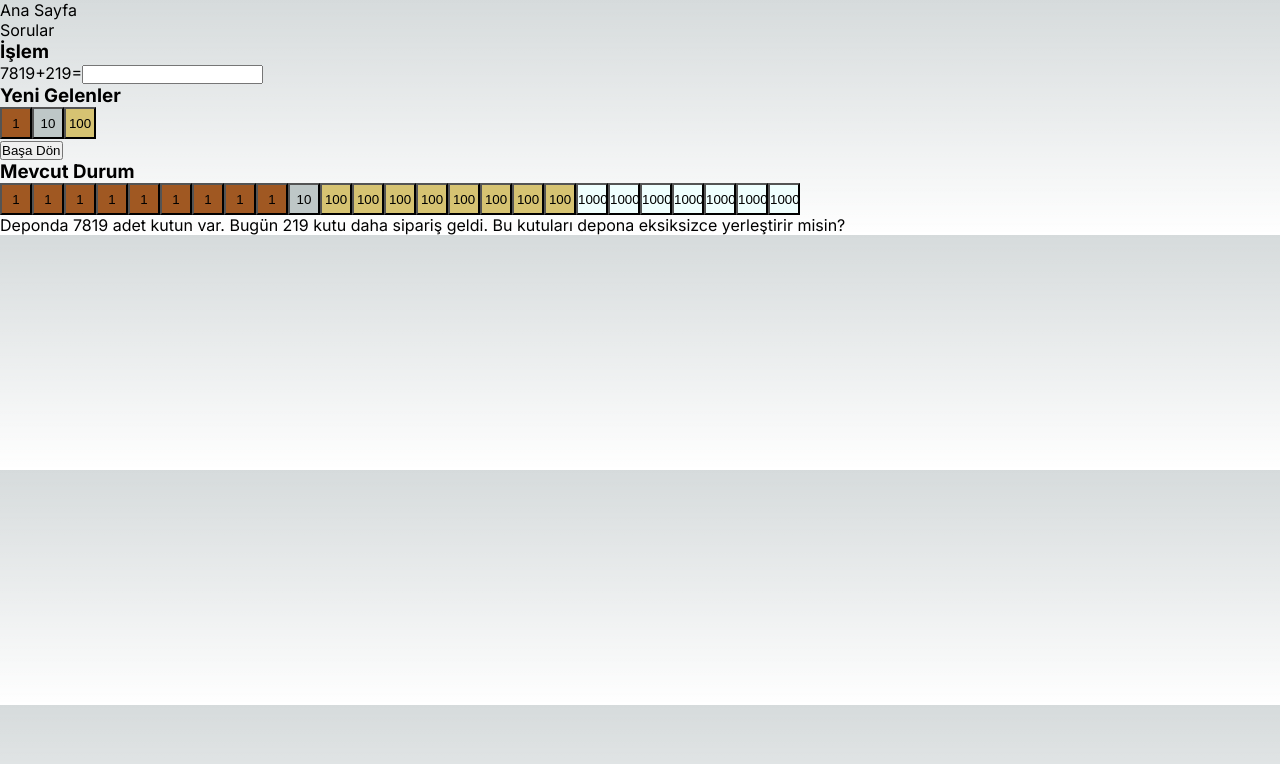
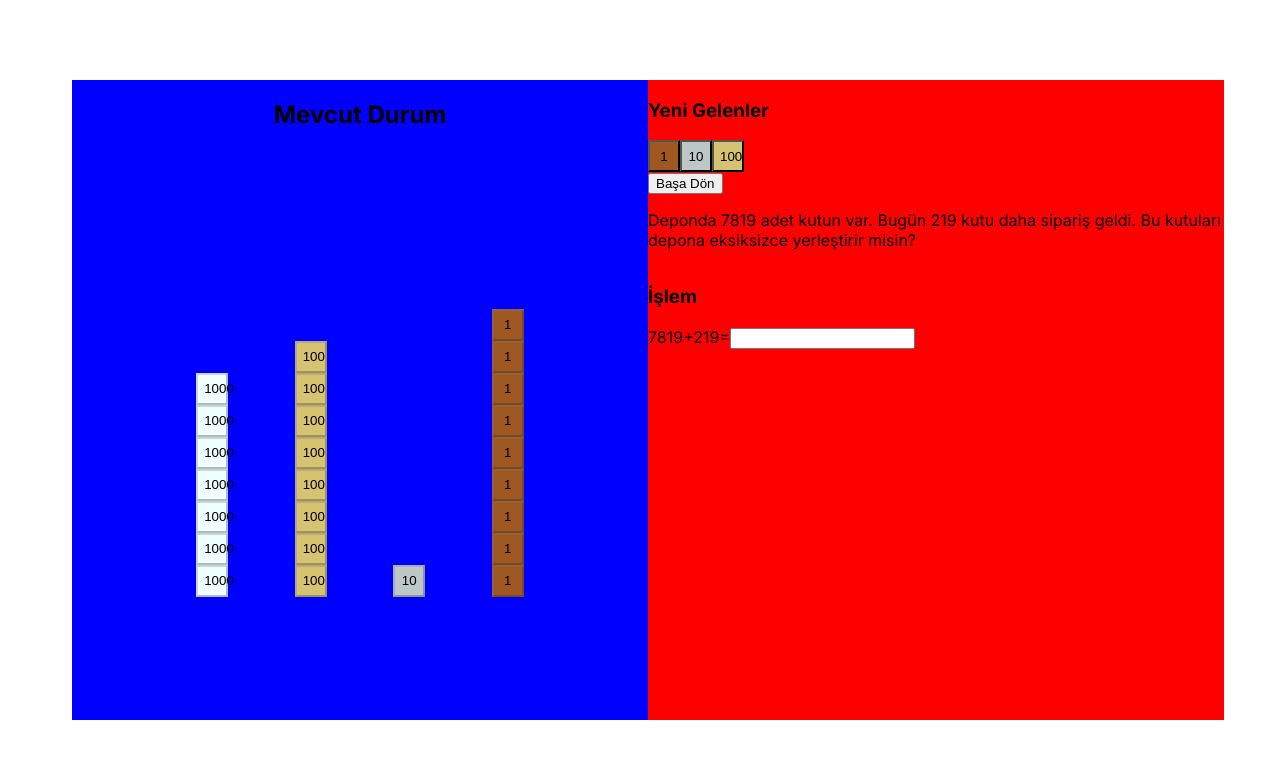
Before and after one commit to chatonode/math-game-plus-minus-demo-client, a Next.js app: page /questions/1 in a window 1280 px wide. Shown: the top 764 px of the page. Built offline with nearby package versions, Linux system fonts and the light colour scheme.

Commit message:
Added layout stylings and operation logic

```diff
--- a/app/_helpers/BoxHelper.ts
+++ b/app/_helpers/BoxHelper.ts
@@ -29,3 +29,23 @@ export const convertFromNumToActiveBoxDigits = (numberValue: number) => {
 
     return numberValues
 }
+
+// TODOOOO
+export const getClicksLeft = (currentTotal: number, boxDigit: number) => {
+    const currentTotals = Array.from(currentTotal.toString()).reverse()
+
+
+    const clicksLeft = currentTotals.find((e, i) => {
+        console.log('i', i, '   ', 'boxDigit', boxDigit)
+        // if (i !== boxDigit) {
+        //     return // early
+        // }
+
+        return i !== boxDigit
+    })
+
+    console.log('clicksLeftHelper', clicksLeft)
+
+
+    return parseInt(clicksLeft as string)
+}
--- /dev/null
+++ b/app/components/Addition/Addition.module.css
@@ -0,0 +1,15 @@
+.bar {
+  height: 100%;
+  width: 50%;
+  display: flex;
+  flex-direction: column;
+}
+
+.leftbar {
+  background-color: blue;
+  align-items: center;
+}
+
+.rightbar {
+  background-color: red;
+}
--- a/app/components/Addition/Addition.tsx
+++ b/app/components/Addition/Addition.tsx
@@ -2,13 +2,16 @@
 
 import { useReducer, useCallback, useEffect } from 'react'
 
+import AdditionBoxes from './AdditionBoxes'
 import Box from '../UI/InGame/Box'
-import Boxes from '../UI/InGame/Boxes'
+
+import classes from './Addition.module.css'
 
 import {
   convertFromNumToBoxDigits,
   convertFromBoxDigitsToNum,
   convertFromNumToActiveBoxDigits,
+  getClicksLeft,
 } from '@/app/_helpers/BoxHelper'
 
 import { TQuestionData, EOperationType } from '@/app/context/dummy-context'
@@ -144,34 +147,62 @@ const Addition = (props: TAdditionProps) => {
       })
     }
 
-    if (actual >= expected) {
+    if (actual > expected) {
       dispatch({
         type: EAdditionActionType.FAILURE,
       })
     }
   }, [state.first_part.current_total])
 
-  const activeBoxes = convertFromNumToActiveBoxDigits(
+  state.first_part.current_box_status
+
+  // TODOOOO
+  const ActiveBoxList = convertFromNumToActiveBoxDigits(
     props.question.params.number_to_operate
   ).map((numberValue, boxDigit) => {
-    // console.log(numberValue, boxDigit)
-    console.log(state.first_part.current_total)
-    console.log(props.question.params.expected_result)
+    const boxValue = Math.pow(10, boxDigit)
+    const boxType = boxValue.toString() as EBoxType
+    const boxClicksLeft = getClicksLeft(state.first_part.current_total, boxDigit)
+
+    // Edge Case: One Less Column
+    if (boxValue > props.question.params.number_to_operate) {
+      return // Early
+    }
 
     return (
       <Box
-        key={numberValue * boxDigit}
-        id={(numberValue * boxDigit).toString()}
-        type={Math.pow(10, boxDigit).toString() as EBoxType}
+        key={numberValue * boxValue}
+        id={(numberValue * boxValue).toString()}
+        type={boxType}
         onAdd={addBoxHandler}
-        disabled={state.first_part.finished}
+        disabled={state.first_part.finished === true ? true : undefined}
+        clicksLeft={boxClicksLeft}
       />
     )
   })
 
   return (
     <>
-      <main>
+      <main className="container">
+        <div className={`${classes.bar} ${classes.leftbar}`}>
+          <h2>Mevcut Durum</h2>
+          <AdditionBoxes boxColumns={state.first_part.current_box_status} />
+        </div>
+
+        <div className={`${classes.bar} ${classes.rightbar}`}>
+          <div>
+            <h3>Yeni Gelenler</h3>
+            <div>{ActiveBoxList}</div>
+            <div>
+              <button onClick={resetQuestionHandler}>Başa Dön</button>
+            </div>
+          </div>
+
+          <div>
+            {!state.first_part.finished && <p>{props.question.first_part}</p>}
+            {state.first_part.finished && <p>{props.question.second_part}</p>}
+          </div>
+
           <div>
             <h3>İşlem</h3>
             <label>{props.question.params.first_number}</label>
@@ -180,21 +211,6 @@ const Addition = (props: TAdditionProps) => {
             <label>=</label>
             <input onChange={totalChangeHandler} />
           </div>
-        <div>
-          <h3>Yeni Gelenler</h3>
-          {/* TODO: Generate Active Boxes */}
-          <div>{activeBoxes}</div>
-          <div>
-            <button onClick={resetQuestionHandler}>Başa Dön</button>
-          </div>
-        </div>
-        <div>
-          <h3>Mevcut Durum</h3>
-          <Boxes numberOfBoxesList={state.first_part.current_box_status} />
-        </div>
-        <div>
-          {!state.first_part.finished && <p>{props.question.first_part}</p>}
-          {state.first_part.finished && <p>{props.question.second_part}</p>}
         </div>
       </main>
     </>
--- /dev/null
+++ b/app/components/Addition/AdditionBoxes.module.css
@@ -0,0 +1,7 @@
+.warehouse-container {
+  height: 70%;
+  width: 80%;
+  display: flex;
+  flex-direction: row-reverse;
+  justify-content: space-evenly;
+}
--- /dev/null
+++ b/app/components/Addition/AdditionBoxes.tsx
@@ -0,0 +1,28 @@
+import classes from './AdditionBoxes.module.css'
+
+import BoxColumn from '../UI/InGame/BoxColumn'
+
+import { EBoxType } from '../UI/InGame/Box'
+
+type TAdditionBoxesProps = React.PropsWithChildren & {
+  boxColumns: number[][]
+}
+
+const AdditionBoxes = (props: TAdditionBoxesProps) => {
+  return (
+    <div className={classes['warehouse-container']}>
+      {/* [[9], [1], [8], [8]] */}
+      {props.boxColumns.map((columnArray, numberOfDigits) => {
+        return (
+          <BoxColumn
+            key={`column-${numberOfDigits + 1}`}
+            boxList={columnArray}
+            boxType={Math.pow(10, numberOfDigits).toString() as EBoxType}
+          />
+        )
+      })}
+    </div>
+  )
+}
+
+export default AdditionBoxes
--- a/app/components/UI/InGame/Box.tsx
+++ b/app/components/UI/InGame/Box.tsx
@@ -1,4 +1,4 @@
-import React from 'react'
+import React, { useState } from 'react'
 
 import classes from './Box.module.css'
 
@@ -11,16 +11,17 @@ export enum EBoxType {
   INFINITE = 'infinite',
 }
 
-// enum
-
 type TBoxProps = React.PropsWithChildren & {
-  id?: string
   type: EBoxType
   onAdd?: (type: EBoxType) => void
+  id?: string
   disabled?: boolean
+  clicksLeft?: number
 }
 
 const Box = (props: TBoxProps) => {
+  const [clicksLeft, setClicksLeft] = useState<number>(props.clicksLeft || 0)
+
   let backgroundColor: string
 
   switch (props.type) {
@@ -44,12 +45,31 @@ const Box = (props: TBoxProps) => {
       break
   }
 
+  console.log('IDBOX', props.id)
+
+  const boxClickHandler = () => {
+    if (props.onAdd) {
+      setClicksLeft((prevClickState) => {
+        if (prevClickState === 0) {
+          // early
+          return prevClickState
+        }
+        return prevClickState--
+      })
+
+      props.onAdd(props.type)
+    }
+
+    console.log('WTF', clicksLeft)
+  }
+
   return (
     <button
       className={classes.box}
       style={{ backgroundColor }}
-      onClick={props.onAdd ? props.onAdd.bind(null, props.type) : undefined}
-      disabled={props.disabled ? props.disabled : undefined}
+      onClick={boxClickHandler}
+      disabled={clicksLeft === 0 ? true : undefined} // TODO: check & log conditions
+      id={props.id}
     >
       <span>{props.type.toString()}</span>
     </button>
--- /dev/null
+++ b/app/components/UI/InGame/BoxColumn.module.css
@@ -0,0 +1,15 @@
+/* .warehouse-container {
+  height: 70%;
+  width: 80%;
+}
+
+.column-container {
+  display: flex;
+  justify-content: space-around;
+} */
+
+.column-container {
+  display: flex;
+  flex-direction: column;
+  justify-content: flex-end;
+}
--- a/app/components/UI/InGame/Boxes.tsx
+++ b/app/components/UI/InGame/BoxColumn.tsx
@@ -1,6 +1,7 @@
 import React from 'react'
 
 import Box, { EBoxType } from './Box'
+import classes from './BoxColumn.module.css'
 
 // const generateBoxType = (boxDigit: string): EBoxType => {
 //   switch (boxDigit) {
@@ -61,39 +62,34 @@ import Box, { EBoxType } from './Box'
 //   return arrayWithBoxObjects
 // }
 
-type TBoxesProps = React.PropsWithChildren & {
-  numberOfBoxesList: number[][]
+type TBoxColumnProps = React.PropsWithChildren & {
+  boxList: number[]
+  boxType: EBoxType
 }
 
-const Boxes = (props: TBoxesProps) => {
+const BoxColumn = (props: TBoxColumnProps) => {
   return (
-    <div>
-      {props.numberOfBoxesList.map((columnArray, numberOfDigits) => {
-        const boxComponents = columnArray.map((numberOfBoxesInColumn) => {
+    <div className={classes['column-container']}>
+      {props.boxList.map((numberOfBoxesInColumn) => {
         // Calculate Box value
-          const valueOfBox = Math.pow(10, numberOfDigits)
-          const typeOfBox = valueOfBox.toString() as EBoxType // Logical Type Transformation
+        const valueOfBox = parseInt(props.boxType) // 1, 10, 100, ...
 
         // Loop N Times
         // @ref-link: https://bobbyhadz.com/blog/react-create-number-of-elements
-          const newArrayForColumn = Array.from(
+        const BoxList = Array.from(
           { length: numberOfBoxesInColumn },
           (_, index) => {
             // Generate unique key
             const numberValue = index + 1
             const boxKey = numberValue * valueOfBox
 
-              return <Box key={boxKey} type={typeOfBox} />
+            return <Box key={boxKey} type={props.boxType} />
           }
         )
-
-          return newArrayForColumn
-        })
-
-        return boxComponents
+        return BoxList
       })}
     </div>
   )
 }
 
-export default Boxes
+export default BoxColumn
--- a/app/globals.css
+++ b/app/globals.css
@@ -1,4 +1,4 @@
-:root {
+/* :root {
   --max-width: 1100px;
   --border-radius: 12px;
   --font-mono: ui-monospace, Menlo, Monaco, 'Cascadia Mono', 'Segoe UI Mono',
@@ -104,4 +104,14 @@ a {
   html {
     color-scheme: dark;
   }
+} */
+
+.container {
+  display: flex;
+  margin-top: 10vh;
+  margin-bottom: 10vh;
+  margin-left: 5vw;
+  margin-right: 5vw;
+  width: 90vw;
+  height: 80vh;
 }
--- a/app/layout.tsx
+++ b/app/layout.tsx
@@ -2,7 +2,7 @@ import './globals.css'
 import type { Metadata } from 'next'
 import { Inter } from 'next/font/google'
 
-import MainNavigation from './components/MainNavigation'
+// import MainNavigation from './components/MainNavigation'
 
 const inter = Inter({ subsets: ['latin'] })
 
@@ -18,7 +18,7 @@ export default function RootLayout(props: React.PropsWithChildren) {
       <body className={inter.className}>
         <section>
           {/* Include shared UI here e.g. a header or sidebar */}
-          <MainNavigation />
+          {/* <MainNavigation /> */}
         </section>
         {props.children}
       </body>
```
Lines whose indentation alone changed are shown as unchanged.
